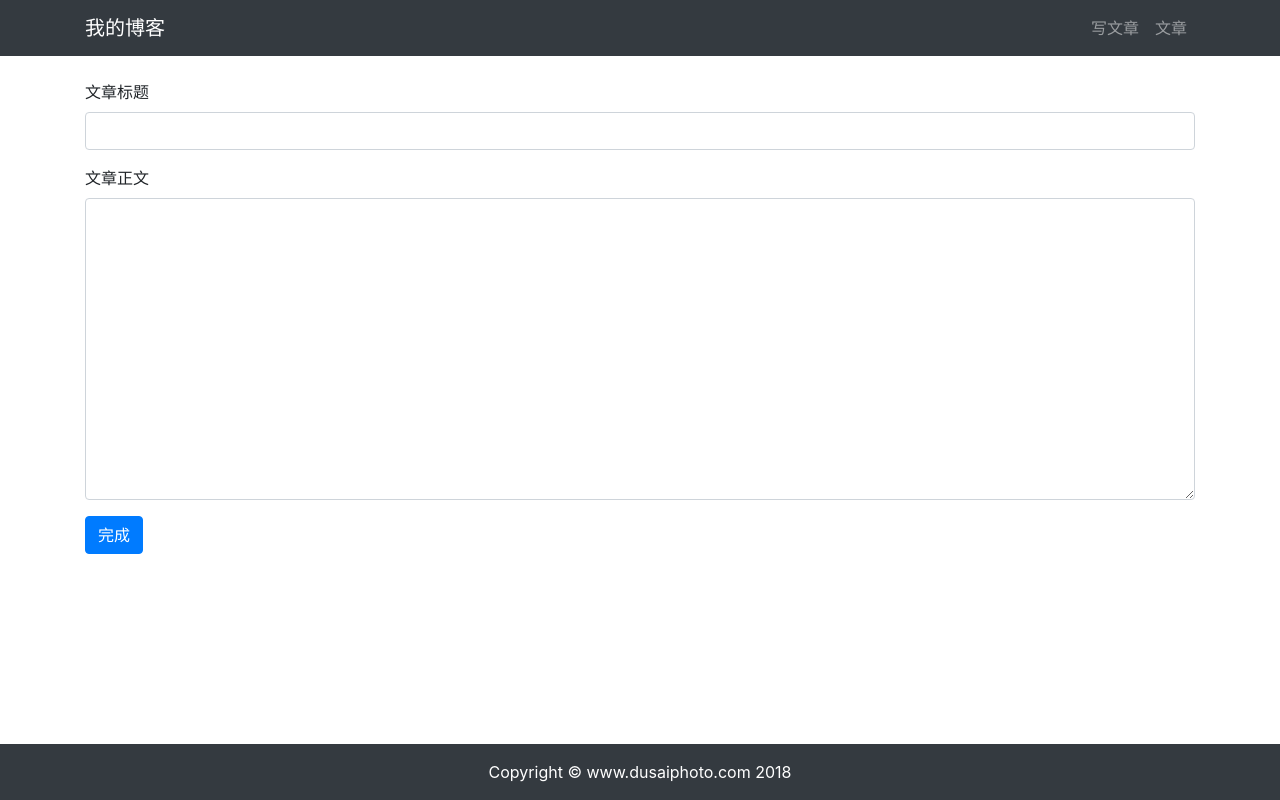
After one commit to sven0219/djangoBlog, a Django app: page /article/article-create/ in a window 1280 px wide. The commit adds this page. Run offline with Django 3.2, Linux system fonts and the light colour scheme; some libraries are stand-ins or nearby versions.

Commit message:
add form

```diff
--- /dev/null
+++ b/article/forms.py
@@ -0,0 +1,8 @@
+from django import forms
+from .models import ArticlePost
+
+
+class ArticlePostForm(forms.ModelForm):
+    class Meta:
+        model = ArticlePost
+        fields = ('title','body')
--- a/article/urls.py
+++ b/article/urls.py
@@ -6,4 +6,5 @@ app_name = 'article'
 urlpatterns = [
     path('article-list/',views.article_list,name='article_list'),
     path('article-detail/<int:id>/', views.article_detail, name='article_detail'),
+    path('article-create/', views.article_create, name='article_create'),
 ]
--- a/article/views.py
+++ b/article/views.py
@@ -1,6 +1,8 @@
-from django.shortcuts import render
+from django.shortcuts import render,redirect
 from django.http import HttpResponse
 from .models import ArticlePost
+from .forms import ArticlePostForm
+from django.contrib.auth.models import User
 import markdown
 
 
@@ -20,3 +22,19 @@ def article_detail(request,id):
         ])
     context = { 'article': article }
     return render(request, 'article/detail.html', context)
+
+
+def article_create(request):
+    if request.method == "POST":
+        article_post_form = ArticlePostForm(data=request.POST)
+        if article_post_form.is_valid():
+            new_article = article_post_form.save(commit=False)
+            new_article.author = User.objects.get(id=1)
+            new_article.save()
+            return redirect("article:article_list")
+        else:
+            return HttpResponse("表单内容有误，请重新填写。")
+    else:
+        article_post_form = ArticlePostForm()
+        context = { 'article_post_form': article_post_form }
+        return render(request, 'article/create.html', context)
--- /dev/null
+++ b/templates/article/create.html
@@ -0,0 +1,36 @@
+<!-- extends表明此页面继承自 base.html 文件 -->
+{% extends "base.html" %}
+{% load static %}
+<!-- 写入 base.html 中定义的 title -->
+{% block title %} 写文章 {% endblock title %}
+<!-- 写入 base.html 中定义的 content -->
+{% block content %}
+<!-- 写文章表单 -->
+<div class="container">
+    <div class="row">
+        <div class="col-12">
+            <br>
+            <!-- 提交文章的表单 -->
+            <form method="post" action=".">
+                <!-- Django中需要POST数据的地方都必须有csrf_token -->
+                {% csrf_token %}
+                <!-- 文章标题 -->
+                <div class="form-group">
+                    <!-- 标签 -->
+                    <label for="title">文章标题</label>
+                    <!-- 文本框 -->
+                    <input type="text" class="form-control" id="title" name="title">
+                </div>
+                <!-- 文章正文 -->
+                <div class="form-group">
+                    <label for="body">文章正文</label>
+                    <!-- 文本区域 -->
+                    <textarea type="text" class="form-control" id="body" name="body" rows="12"></textarea>
+                </div>
+                <!-- 提交按钮 -->
+                <button type="submit" class="btn btn-primary">完成</button>
+            </form>
+        </div>
+    </div>
+</div>
+{% endblock content %}
--- a/templates/header.html
+++ b/templates/header.html
@@ -10,6 +10,9 @@
         <ul class="navbar-nav">
           <!-- 条目 -->
           <li class="nav-item">
+            <a class="nav-link" href="{% url 'article:article_create' %}">写文章</a>
+        </li>
+          <li class="nav-item">
             <a class="nav-link" href="{% url 'article:article_list' %}">文章</a>
           </li>
         </ul>
```
Also changed, not shown: db.sqlite3.
